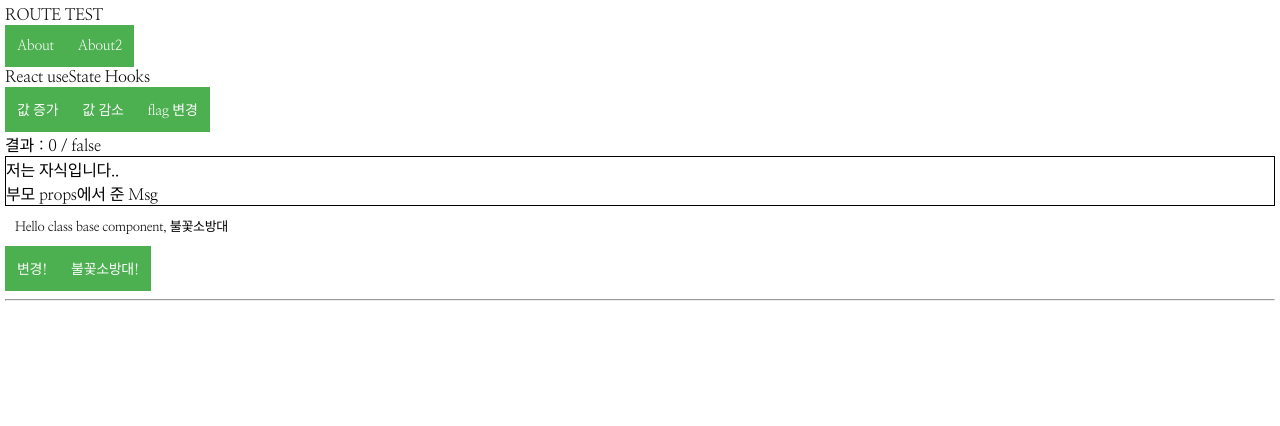
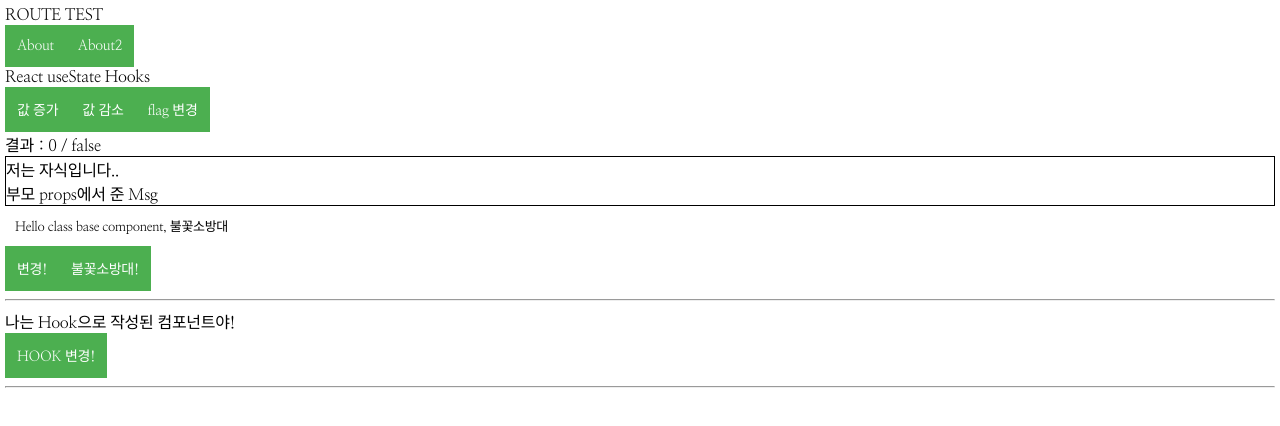
Before and after one commit to katanazero86/react-study-old, a React app: page / in a window 1280 px wide. Shown: the top 426 px of the page. Built offline with nearby package versions, Linux system fonts and the light colour scheme.

Commit message:
[feature] 프로젝트 설정 2019-10-10
- react hooks 및 기존 라이프사이클 관련하여 내용정리

```diff
--- a/src/components/App.js
+++ b/src/components/App.js
@@ -6,6 +6,7 @@ import AppChild from './AppChild.js';
 import About from "./About.js";
 import About2 from "./About2.js";
 import PersonComponent from "./class-base/PersonComponent";
+import Person from "./hooks-base/Person";
 
 
 export default function App() {
@@ -50,6 +51,8 @@ export default function App() {
               </div>
               <div>
                   <PersonComponent/>
+                  <hr/>
+                  <Person/>
               </div>
               <hr/>
               <Switch>
--- a/src/components/hooks-base/Person.js
+++ b/src/components/hooks-base/Person.js
@@ -2,9 +2,36 @@ import React, {useState, useEffect} from 'react'
 
 export default function Person(props) {
 
+    //useState
+    const [name, setName] = useState('Hook');
+    const [age, setAge] = useState(10);
+
+    function setNameFunction() {
+        setName('HOOK');
+    }
+
+    //useEffect
+
+    // 컴포넌트가 랜더링 될 때마다 + 값이 업데이트 될때마다
+    useEffect(()=>{
+       console.log('useEffect 랜더링 완료! + 값 업데이트!');
+       console.log(name, age);
+    });
+
+    // 마운트 될 때만 실행
+    useEffect(()=>{
+        console.log('useEffect 랜더링 될때만..');
+    }, []);
+
+    //특정 값이 업데이트 될 때만 실횅
+    useEffect(()=>{
+        console.log('useEffect name updated..');
+    }, [name]);
+
     return (
         <div>
-            <p>나는 훅으로 작성된 컴포넌트야!</p>
+            <p>나는 {name}으로 작성된 컴포넌트야!</p>
+            <button onClick={setNameFunction}>HOOK 변경!</button>
         </div>
     )
 
```
